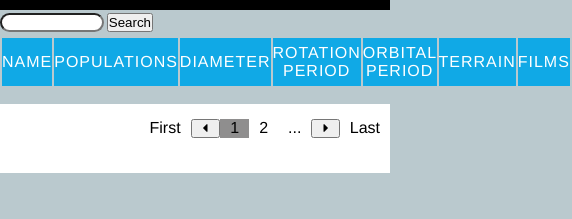
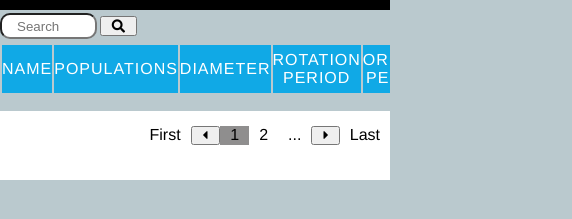
Before and after one commit to rossghill/Star-Wars-Planets, a website: page index.html in a window 390 px wide. Shown: the part 135-354 px from the top of the page, 572 px wide, since content can reach past the window. Drawn offline with Linux system fonts and the light colour scheme; no server answers.

Commit message:
Made table responsive, sizing and icon on searchbox

```diff
--- a/index.html
+++ b/index.html
@@ -19,8 +19,8 @@
 
     <!-- SEARCH BOX -->
     <div class="search_nav">
-      <input type="text" id="search_input">
-        <button id="search_button">Search</button>
+        <input type="text" id="search_input" placeholder="Search">
+        <button id="search_button"><i class="fas fa-search"></i></button>
     </div>
 
     <!-- TABLE -->
@@ -54,10 +54,10 @@
         <span class="pag-element" id="last">Last</span>
     </div>
 
-    <script src="pagination.js"></script>
-    <script src="search.js"></script>
-    <script src="sortable.js"></script>
-
+<script src="pagination.js"></script>
+<script src="search.js"></script>
+<script src="sortable.js"></script>
+<!-- <script src="sorttable.js"></script> -->
 </body>
 
 </html>
--- a/package.json
+++ b/package.json
@@ -4,14 +4,15 @@
   "description": "",
   "main": "server.js",
   "scripts": {
-    "test": "echo \"Error: no test specified\" && exit 1",
+    "test": "mocha public/test/PlanetsTest.js",
     "start": "node server.js"
   },
   "author": "Ross Hill",
   "license": "ISC",
   "dependencies": {
     "body-parser": "^1.18.2",
-    "express": "^4.16.3"
+    "express": "^4.16.3",
+    "mocha": "^5.1.1"
   },
   "devDependencies": {
     "webpack": "^4.6.0"
--- a/public/pagination.js
+++ b/public/pagination.js
@@ -1,4 +1,4 @@
-import ("./app.js")
+import("./app.js")
 
 let back = document.getElementById('back_button');
 let forward = document.getElementById('forward_button');
@@ -10,7 +10,7 @@ let currentPageNo = 1;
 let nextPageNo = 2;
 let url = "https://swapi.co/api/planets/?format=json&page=";
 
-let resetPageNos = function() {
+let resetPageNos = function () {
     currentPageNo = 1;
     nextPageNo = 2;
     currentPage.innerText = "1";
@@ -27,7 +27,7 @@ first.addEventListener("click", function () {
 
 });
 
-back.addEventListener("click", function() {
+back.addEventListener("click", function () {
     console.log("back clicked");
     if (currentPageNo !== 1) {
         clearTable();
--- a/public/search.js
+++ b/public/search.js
@@ -3,7 +3,7 @@ import("./app.js")
 let searchbutton = document.getElementById('search_button');
 let base_url = "https://swapi.co/api/planets/?search="
 
-searchbutton.addEventListener("click", function() {
+searchbutton.addEventListener("click", function () {
     clearTable();
     resetPageNos();
     let search_term = document.getElementById('search_input').value;
@@ -12,6 +12,6 @@ searchbutton.addEventListener("click", function() {
     generateSearch(search_url);
 });
 
-const generateSearch = function(search_url) {
+const generateSearch = function (search_url) {
     makeRequest(search_url, requestComplete);
 }
--- a/public/sortable.js
+++ b/public/sortable.js
@@ -5,13 +5,11 @@ import("./app.js");
   version 2
   7th April 2007
   Stuart Langridge, http://www.kryogenix.org/code/browser/sorttable/
-
   Instructions:
   Download this file
   Add <script src="sorttable.js"></script> to your HTML
   Add class="sortable" to any table you'd like to make sortable
   Click on the headers to sort
-
   Thanks to many, many people for contributions and suggestions.
   Licenced as X11: http://www.kryogenix.org/code/browser/licence.html
   This basically means: do what you want with it.
--- a/public/src/specs/PlanetsTest.js
+++ /dev/null
@@ -1,3 +0,0 @@
-const assert = require('assert');
-
-describe();
--- a/public/style.css
+++ b/public/style.css
@@ -40,6 +40,13 @@ h3 {
     border-radius: 10px;
 }
 
+#search_button {
+    padding-left: 1rem;
+    padding-right: 1rem;
+    padding-top: 0.05rem;
+    padding-bottom: 0.05rem;
+}
+
 #planets_table {
     width: 100%;
     text-align: center;
@@ -53,6 +60,10 @@ table tr:last-child td:first-child {
 
 table tr:last-child td:last-child {
     border-bottom-right-radius: 10px;
+}
+
+#planets_table_div {
+    overflow-x:auto;
 }
 
 #planets_table thead {
@@ -94,5 +105,16 @@ table tr:last-child td:last-child {
 }
 
 input {
-    width: 10rem;
+    width: 20%;
+    height: 2.2rem;
+    padding-left: 15px;
 }
+
+input:focus {
+    outline: none;
+}
+
+td {
+    height: 3rem;
+    min-height: 3rem;
+}
```
Also changed, not shown: public/app.js (+7 -7 lines), test/PlanetsTest.js (added, +16 -0 lines), 1 other file.
